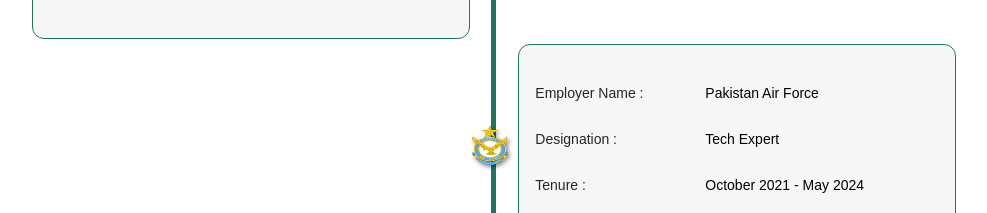
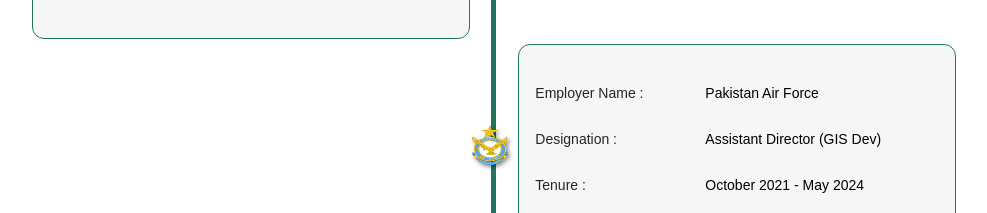
Before and after one commit to osama171998/personal-portfolio, a React (Create React App) app: page / in a window 1280 px wide. Shown: the part 3340-3553 px from the top of the page, without its empty margins (146-1133 px from the left). Built offline with nearby package versions, Linux system fonts and the light colour scheme.

Commit message:
Designation Updated

```diff
--- a/src/components/work-history/history.js
+++ b/src/components/work-history/history.js
@@ -12,7 +12,7 @@ export const History = [
   {
     index: 2,
     employerName: "Pakistan Air Force",
-    designation: "Tech Expert",
+    designation: "Assistant Director (GIS Dev)",
     tenure: "October 2021 - May 2024 ",
     icon: PakistanAirForce,
   },
```
